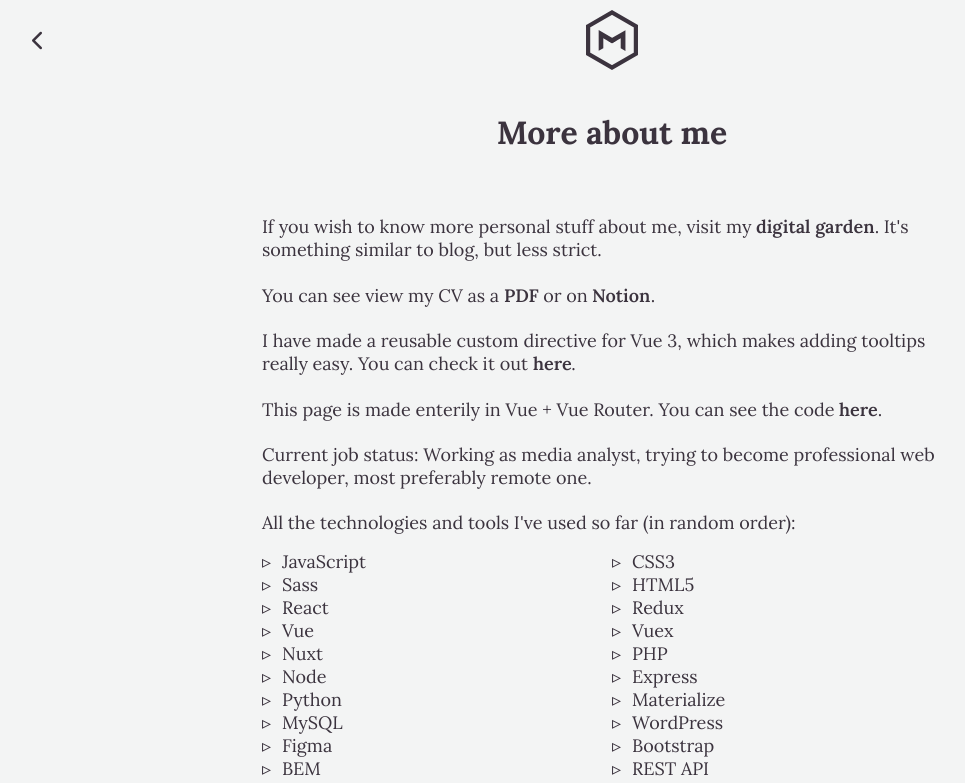
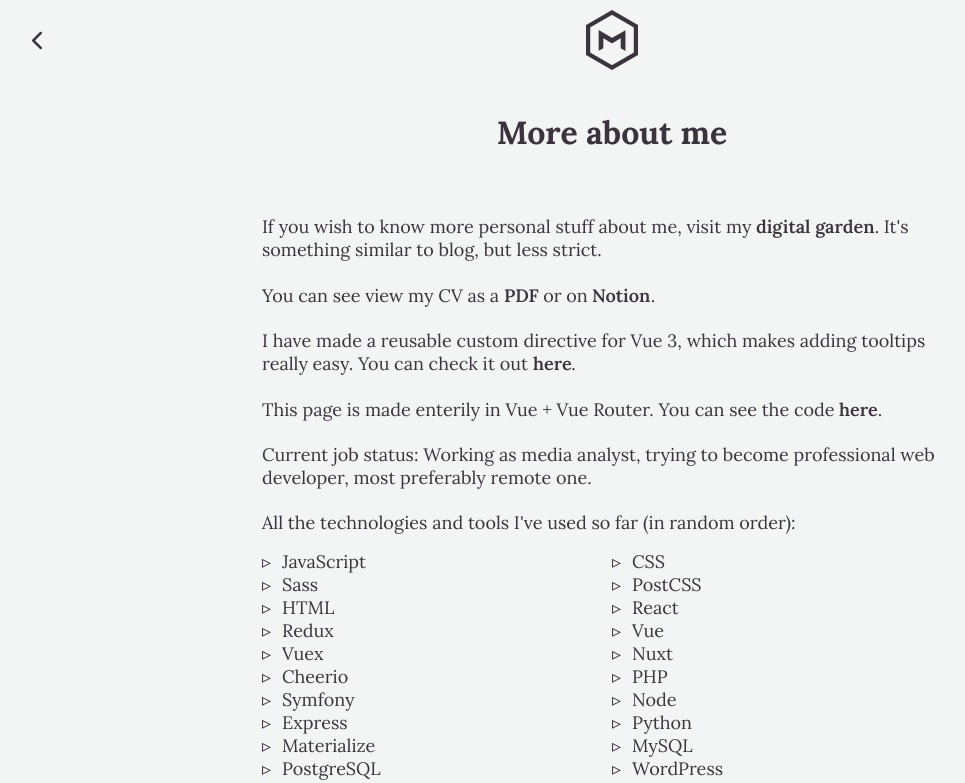
Before and after one commit to maciejziemichod/portfolio, a Vue app: page /about in a window 1280 px wide. Shown: the top 783 px of the page, without its empty margins (28-993 px from the left). Built offline with nearby package versions, Linux system fonts and the light colour scheme.

Commit message:
cms: added tech to about

```diff
--- a/src/components/AboutSection.vue
+++ b/src/components/AboutSection.vue
@@ -46,7 +46,7 @@
             technologies: [
                 "JavaScript (ES6+)",
                 "Nuxt",
-                "Vue 3",
+                "Vue",
                 "HTML & CSS",
                 "Vuex",
                 "Figma",
--- a/src/views/About.vue
+++ b/src/views/About.vue
@@ -97,26 +97,31 @@
         return {
             technologies: [
                 "JavaScript",
-                "CSS3",
+                "CSS",
                 "Sass",
-                "HTML5",
+                "PostCSS",
+                "HTML",
                 "React",
                 "Redux",
                 "Vue",
                 "Vuex",
                 "Nuxt",
+                "Cheerio",
                 "PHP",
+                "Symfony",
                 "Node",
                 "Express",
                 "Python",
                 "Materialize",
                 "MySQL",
+                "PostgreSQL",
                 "WordPress",
                 "Figma",
                 "Bootstrap",
                 "BEM",
                 "REST API",
                 "Git",
+                "Parcel",
             ],
         };
     },
```
